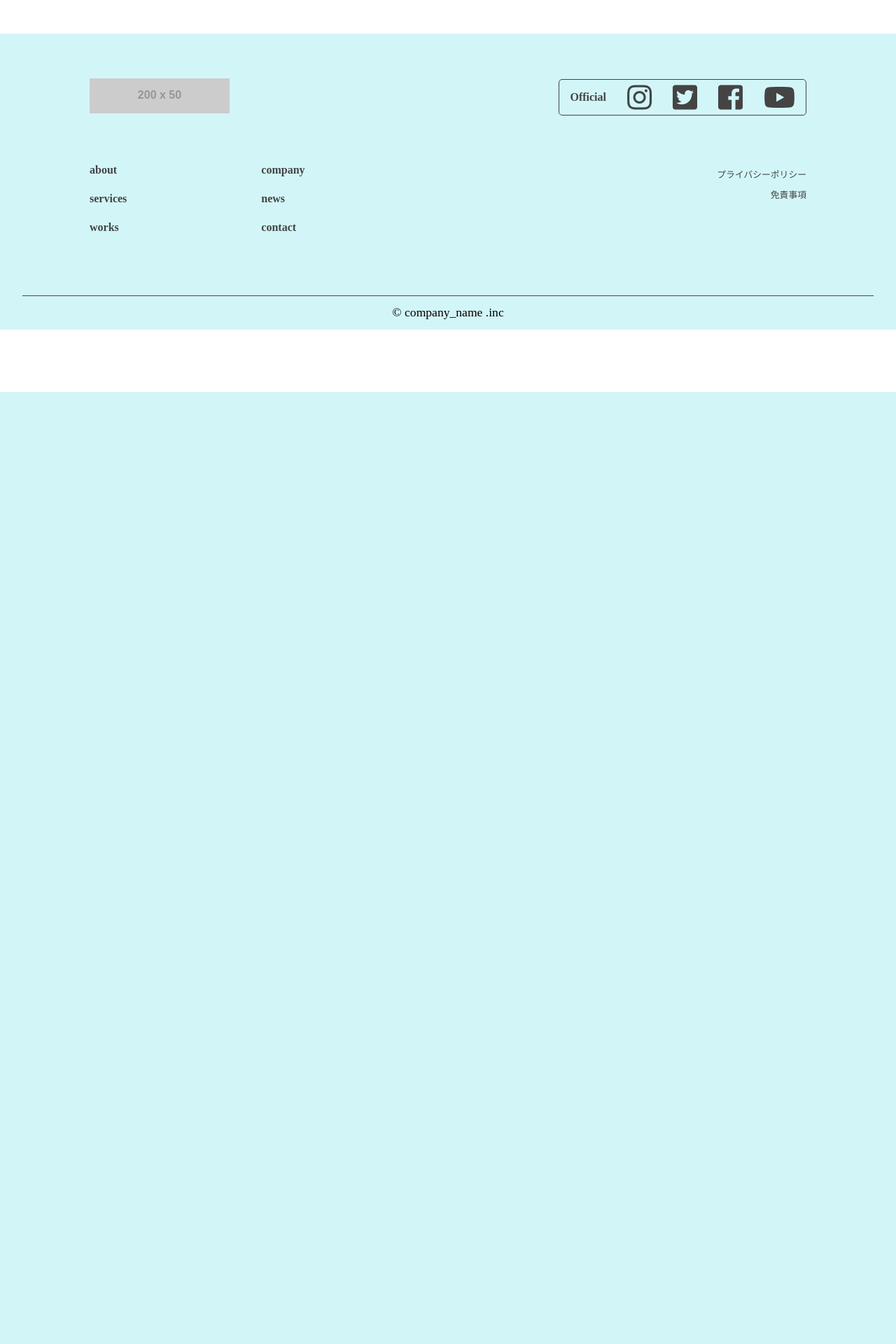
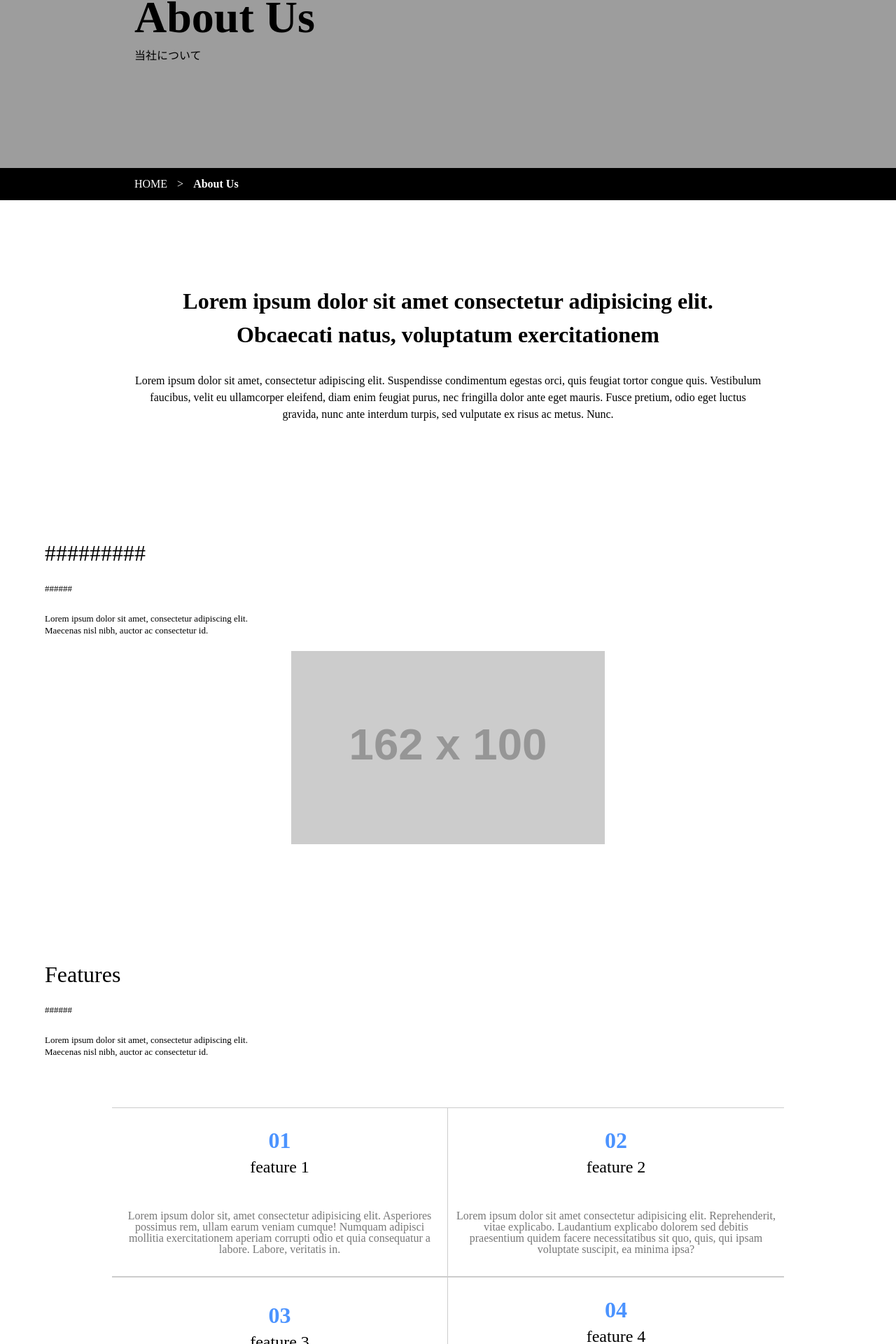
Before and after one commit to TAISEI0704/web_create, a PHP site: page /about.html in a window 1280 px wide. Shown: the part 240-2160 px from the top of the page at 70% size. Before the commit the page ends 800 px from the top, so only its background shows below. Run offline with PHP 8.4, Linux system fonts and the light colour scheme; grey boxes labelled with a size stand in for pictures from a placeholder-image service; some libraries are stand-ins or nearby versions.

Commit message:
aboutページレイアウト配置完成

```diff
--- a/about.html
+++ b/about.html
@@ -72,15 +72,93 @@
     </header>
     <main>
         <div class="appeal">
-            <div>
+            <div class="title">
                 <h1>About Us</h1>
                 <p>当社について</p>
             </div>
-            <div>
-                <a href="./index.html">HOME ></a>
+            <div class="location">
+                <a href="./index.html">HOME <span>></span></a>
                 <span>About Us</span>
             </div>
         </div>
+        <section class="about-container section-title">
+            <div class="message">
+                <h2>Lorem ipsum dolor sit amet consectetur adipisicing elit. Obcaecati natus, voluptatum exercitationem</h2>
+                <p>Lorem ipsum dolor sit amet, consectetur adipiscing elit. Suspendisse condimentum egestas orci, quis feugiat tortor congue quis. Vestibulum faucibus, velit eu ullamcorper eleifend, diam enim feugiat purus, nec fringilla dolor ante eget mauris. Fusce pretium, odio eget luctus gravida, nunc ante interdum turpis, sed vulputate ex risus ac metus. Nunc.</p>
+            </div>
+            <div class="heading">
+                <p data-title="######">#########</p>
+            </div>
+            <div class="content-container">
+                <div>
+                    <p class="description">Lorem ipsum dolor sit amet, consectetur adipiscing elit. Maecenas nisl nibh, auctor ac consectetur id.</p>
+                </div>
+            </div>
+            <div class="dec-card">
+                <!-- <div>
+                    <img src="https://placehold.jp/200x300.png" alt="">
+                </div>
+                <div>
+                    <img src="https://placehold.jp/200x300.png" alt="">
+                </div>
+                <div>
+                    <img src="https://placehold.jp/200x300.png" alt="">
+                </div>
+                <div>
+                    <img src="https://placehold.jp/200x300.png" alt="">
+                </div> -->
+                <img src="https://placehold.jp/162x100.png" alt="">
+            </div>
+            <div class="heading">
+                <p data-title="######">Features</p>
+            </div>
+            <div class="content-container">
+                <div>
+                    <p class="description">Lorem ipsum dolor sit amet, consectetur adipiscing elit. Maecenas nisl nibh, auctor ac consectetur id.</p>
+                </div>
+            </div>
+            <div class="grid-container">
+                <div class="grid-item">
+                    <h3>01</h3>
+                    <p>feature 1</p>
+                    <p class="line">Lorem ipsum dolor sit, amet consectetur adipisicing elit. Asperiores possimus rem, ullam earum veniam cumque! Numquam adipisci mollitia exercitationem aperiam corrupti odio et quia consequatur a labore. Labore, veritatis in.</p>
+                </div>
+                <div class="grid-item">
+                    <h3>02</h3>
+                    <p>feature 2</p>
+                    <p class="line">Lorem ipsum dolor sit amet consectetur adipisicing elit. Reprehenderit, vitae explicabo. Laudantium explicabo dolorem sed debitis praesentium quidem facere necessitatibus sit quo, quis, qui ipsam voluptate suscipit, ea minima ipsa?</p>
+                </div>
+                <div class="grid-item">
+                    <h3>03</h3>
+                    <p>feature 3</p>
+                    <p class="line">Lorem ipsum dolor sit amet consectetur adipisicing elit. Quia libero fugiat laboriosam obcaecati quis distinctio ab ex adipisci eos sed repellat culpa modi, quae beatae, aliquid ad tenetur cumque debitis?</p>
+                </div>
+                <div class="grid-item">
+                    <h3>04</h3>
+                    <p>feature 4</p>
+                    <p class="line">Lorem ipsum dolor sit amet consectetur adipisicing elit. Cum a magni ad nobis porro mollitia consectetur laboriosam! Eligendi minima necessitatibus, eius pariatur molestiae ullam cum ipsam nihil, at non eos?</p>
+                </div>
+            </div>
+        </section>
+        <section class="direct-service">
+            <div>
+                <a href="./service.html">
+                    <p data-title="事業内容">Our Services</p>
+                </a>
+            </div>
+        </section>
+        <section id="panel" class="section-title">
+            <div class="company-panel">
+                <a href="./company.html">
+                    <p data-title="会社概要">Company</p>
+                </a>
+            </div>
+            <div class="contact-panel">
+                <a href="./contact.html">
+                    <p data-title="お問い合わせ">Contact Us</p>
+                </a>
+            </div>
+        </section>
     </main>
     <footer>
         <div class="container">
--- a/assets/css/reset.css
+++ b/assets/css/reset.css
@@ -51,6 +51,7 @@ content:none;
 }
 
 a {
+text-decoration: none;
 margin:0;
 padding:0;
 font-size:100%;
--- a/assets/css/style.css
+++ b/assets/css/style.css
@@ -304,7 +304,7 @@ button{
     }
 }
 
-:is(#service, #work) .content-container{
+:is(#service, #work, .about-container) .content-container{
     width: 300px;
     height: auto;
     margin: 70px 0 0 5vw;
@@ -403,7 +403,9 @@ button{
 #news{
     .news-container{
         display: flex;
+        flex-direction: column;
         justify-content: center;
+        align-items: center;
         width: 100%;
         max-width: 1200px;
         margin: 15vh auto;
@@ -412,6 +414,7 @@ button{
         .news-body{
             display: block;
             width: 75%;
+            margin-bottom: 50px;
 
             li{
                 border-top: solid 1px #444;
@@ -587,8 +590,153 @@ footer{
 /* aboutのCSS */
 .appeal{
     width: 100%;
-    background-color: aquamarine;
+    background-color: rgb(157, 157, 157);
     /* background-image: url('../img/about_01.jpg');
     background-position: center;
     background-size: cover; */
+
+    .title{
+        height: 50vh;
+        margin-left: 15vw;
+        display: flex;
+        flex-direction: column;
+        justify-content: center;
+
+        h1{
+            font-size: 4rem;
+            margin-bottom: 15px;
+        }
+        p{
+            font-size: 1rem;
+        }
+    }
+
+    .location{
+        background-color: black;
+        padding: 15px 0 15px 15vw;
+
+        a, span{
+            color: white;
+        }
+
+        a{
+            font-weight: 100;
+            span{
+                padding-left: 10px;
+            }
+        }
+
+        a~span{
+            font-weight: 600;
+            padding: 0 10px;
+        }
+
+    }
 }
+
+.about-container{
+    .message{
+        display: flex;
+        flex-direction: column;
+        justify-content: center;
+        align-items: center;
+        margin: 0 auto;
+        text-align: center;
+
+        h2{
+            width: 60%;
+            font-size: 2rem;
+            line-height: 1.5;
+            margin-bottom: 30px;
+        }
+
+        p{
+            width: 70%;
+            font-size: 1rem;
+            line-height: 1.5;
+        }
+    }
+
+    .heading{
+        margin-top: 170px;
+    }
+
+    .dec-card{
+        display: flex;
+        justify-content: center;
+
+        img{
+            width: 35vw;
+        }
+    }
+
+    .grid-container{
+        width: 75%;
+        display: grid;
+        grid-template-columns: repeat(2, 50%);
+        margin: 50px auto;
+
+        .grid-item{
+            min-height: 200px;
+            text-align: center;
+            border: 1px solid #ccc;
+            border-left: none;
+            display: flex;
+            flex-direction: column;
+            align-items: center;
+            justify-content: center;
+            padding: 20px 10px;
+
+            &:nth-child(even){
+                border-right: none;
+            }
+
+            h3{
+                font-size: 2rem;
+                color: #4b93ff;
+                margin-bottom: 10px;
+            }
+
+            p{
+                font-size: 1.5rem;
+            }
+
+            .line{
+                /* width: 80%; */
+                font-size: 1rem;
+                color: #777;
+                margin-top: 50px;
+            }
+        }
+    }
+}
+
+.direct-service{
+    margin-top: 25vh;
+
+    a{
+        display: flex;
+        justify-content: flex-start;
+        align-items: flex-end;
+        width: 70vw;
+        margin: 0 auto;
+        aspect-ratio: 3.5/1;
+        background-color: #d2f6f8;
+
+        p{
+            font-size: 3rem;
+            color: #444;
+            margin: 0 0 8% 5%;
+            position: relative;
+
+            &::after{
+                content: attr(data-title);
+                font-size: 1rem;
+                position: absolute;
+                top: 50px;
+                left: 0;
+
+            }
+        }
+    }
+}
```
Also changed, not shown: company.html (added, +11 -0 lines), contact.html (added, +11 -0 lines), index.html (+22 -19 lines), news.html (added, +11 -0 lines), service.html (added, +11 -0 lines), work.html (added, +11 -0 lines).
